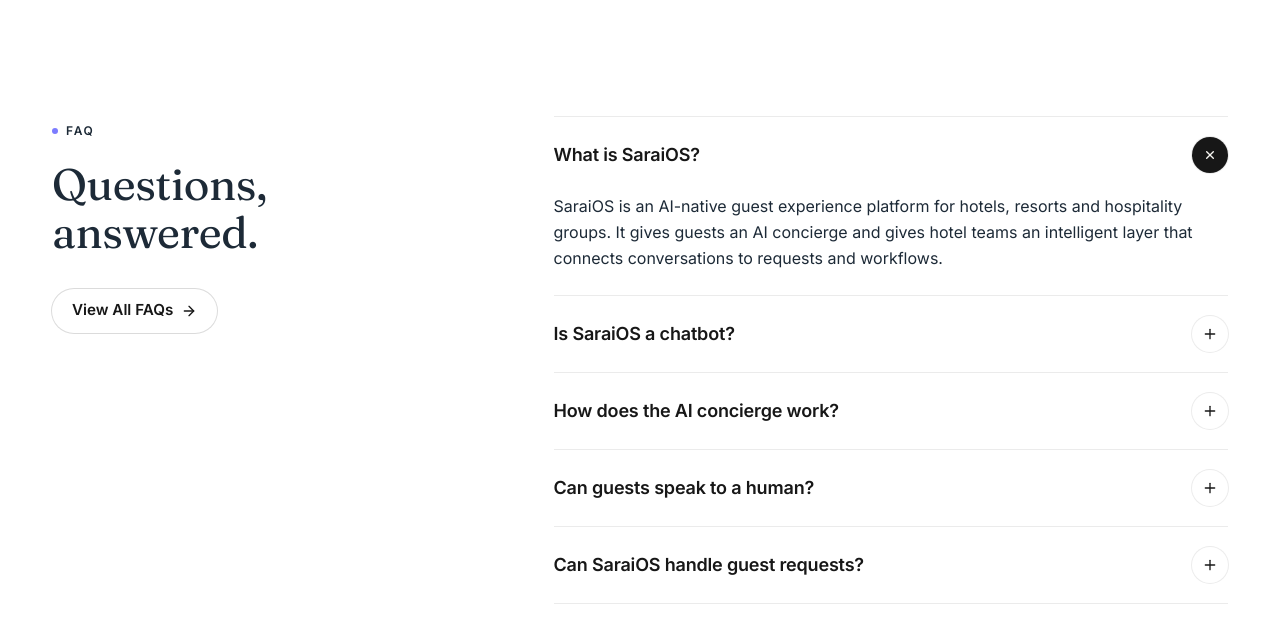
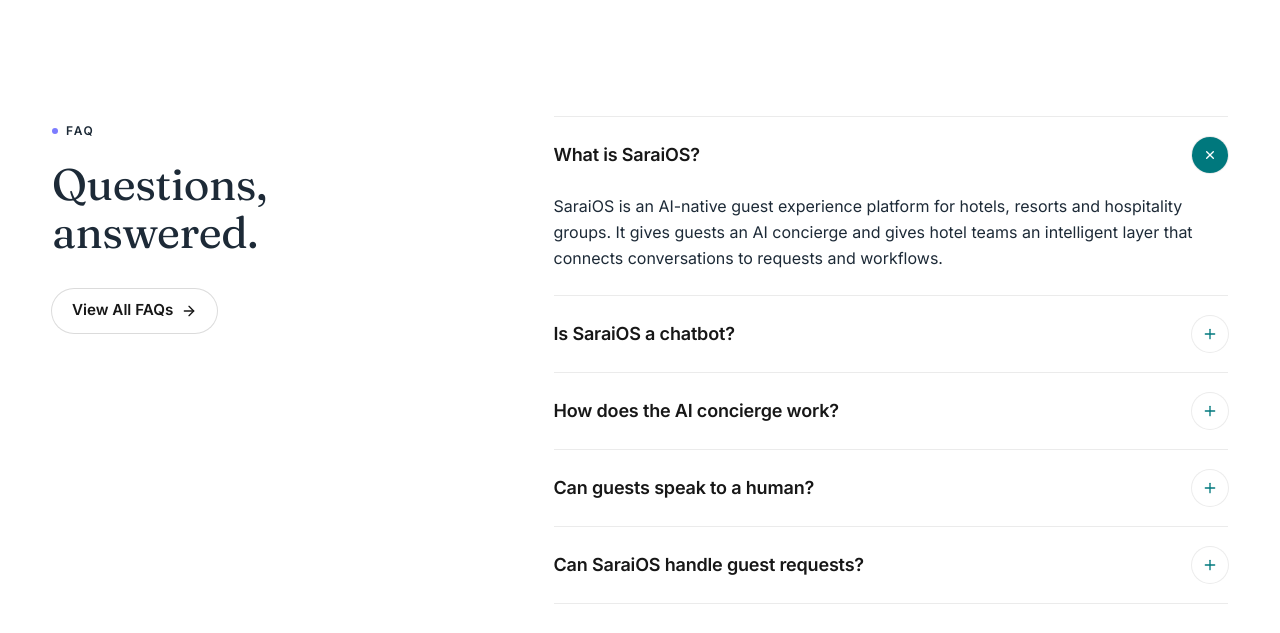
Before and after one commit to abdulrhhkahn/SaraiOS, a Next.js app: page / in a window 1280 px wide. Shown: the part 5940-6573 px from the top of the page. Built offline with nearby package versions, Linux system fonts and the light colour scheme; no server answers.

Commit message:
Add files via upload

```diff
--- a/components/faq/Accordion.tsx
+++ b/components/faq/Accordion.tsx
@@ -32,7 +32,7 @@
                   aria-hidden
                   className={cn(
                     "inline-flex size-9 shrink-0 items-center justify-center rounded-full ring-1 ring-line transition-[transform,background-color,color] duration-300 ease-out",
-                    isOpen ? "rotate-45 bg-ink text-linen" : "bg-card",
+                    isOpen ? "rotate-45 bg-cta text-white ring-cta" : "bg-card text-cta",
                   )}
                 >
                   <Plus className="size-4" />
```
